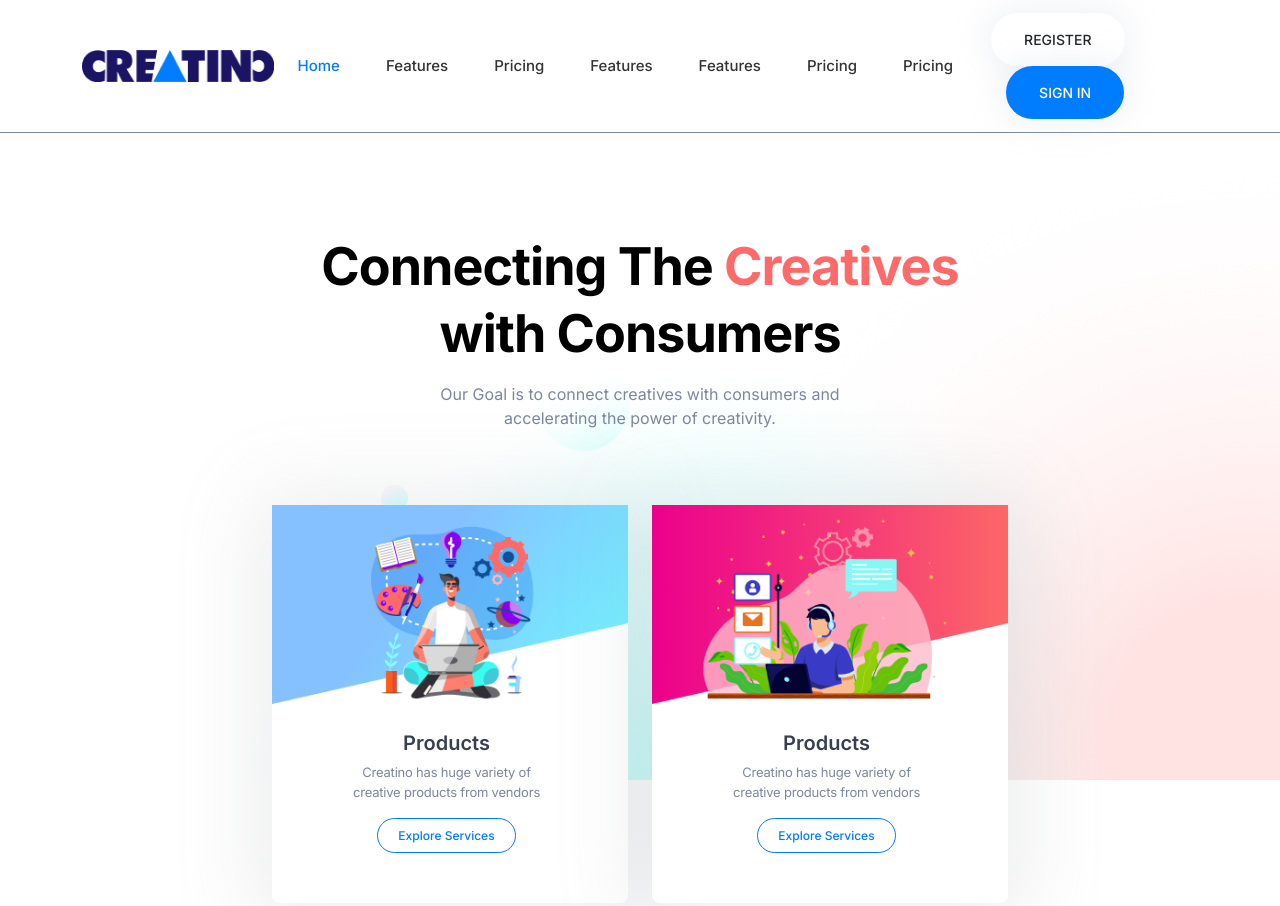
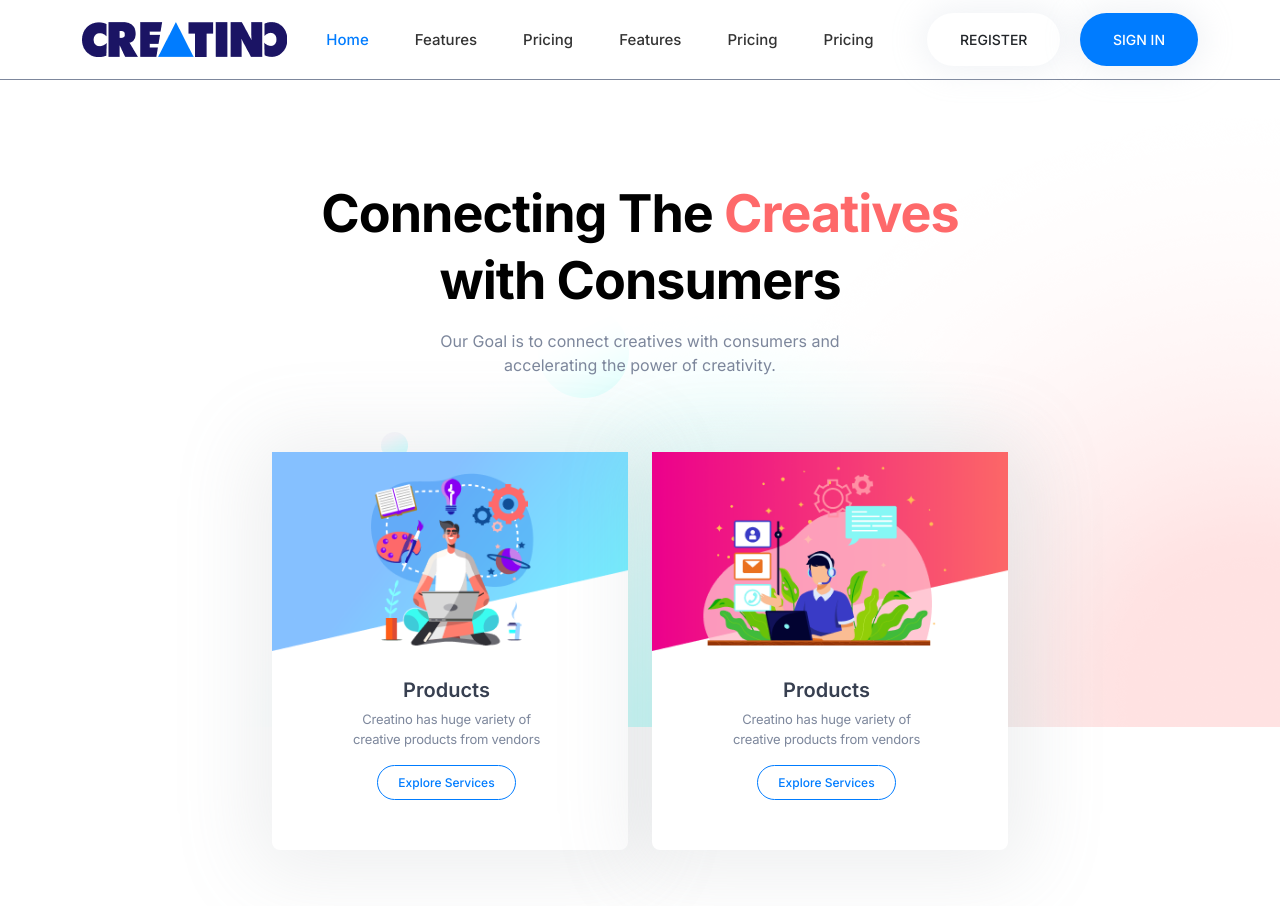
Before and after one commit to FarukHaider/creatino, a plain HTML site: page index.html in a window 1280 px wide. Shown: the top 906 px of the page. Drawn offline with nearby package versions, Linux system fonts and the light colour scheme; files whose address does not match are found by name.

Commit message:
test token

```diff
--- a/index.html
+++ b/index.html
@@ -42,9 +42,6 @@
                         </li>
                         <li class="nav-item">
                         <a class="nav-link" href="#">Pricing</a>
-                        </li>
-                        <li class="nav-item">
-                        <a class="nav-link" href="#">Features</a>
                         </li>
                         <li class="nav-item">
                         <a class="nav-link" href="#">Features</a>
```
